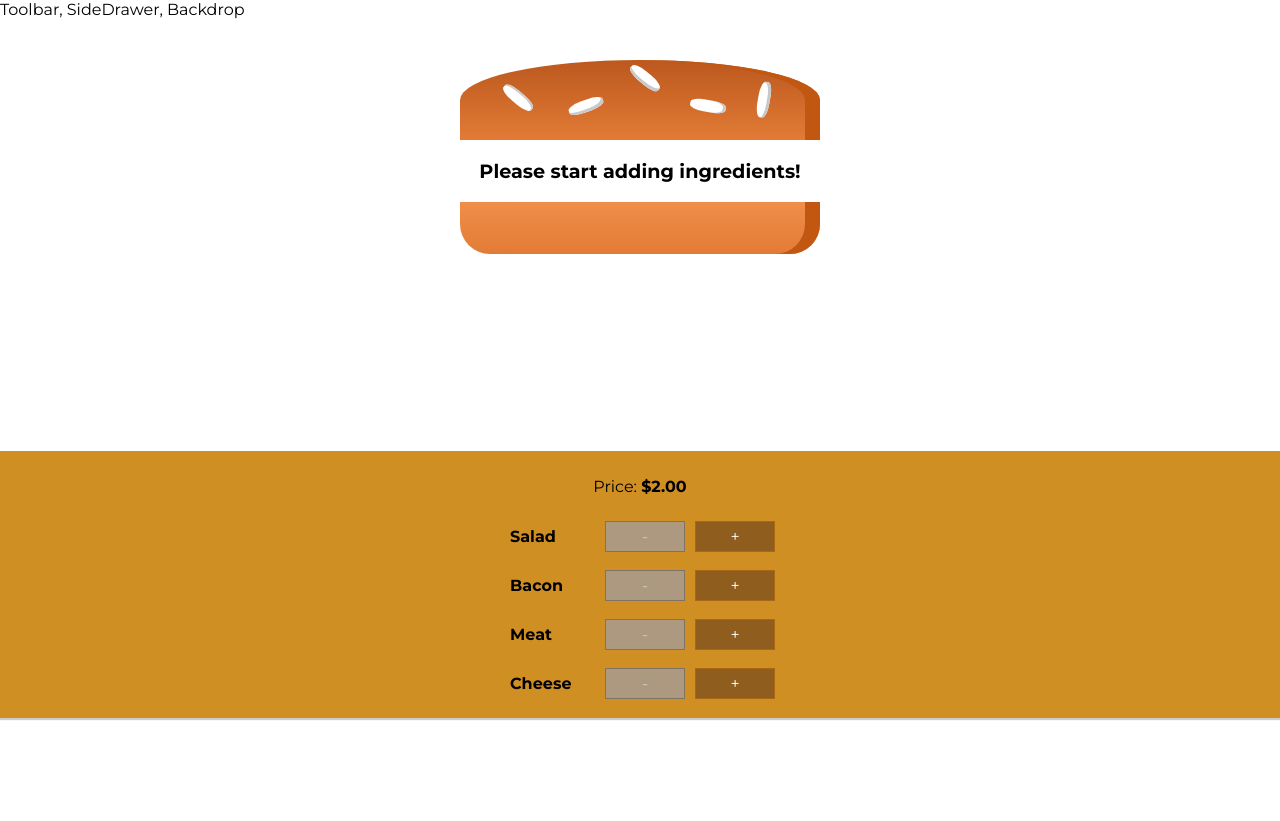
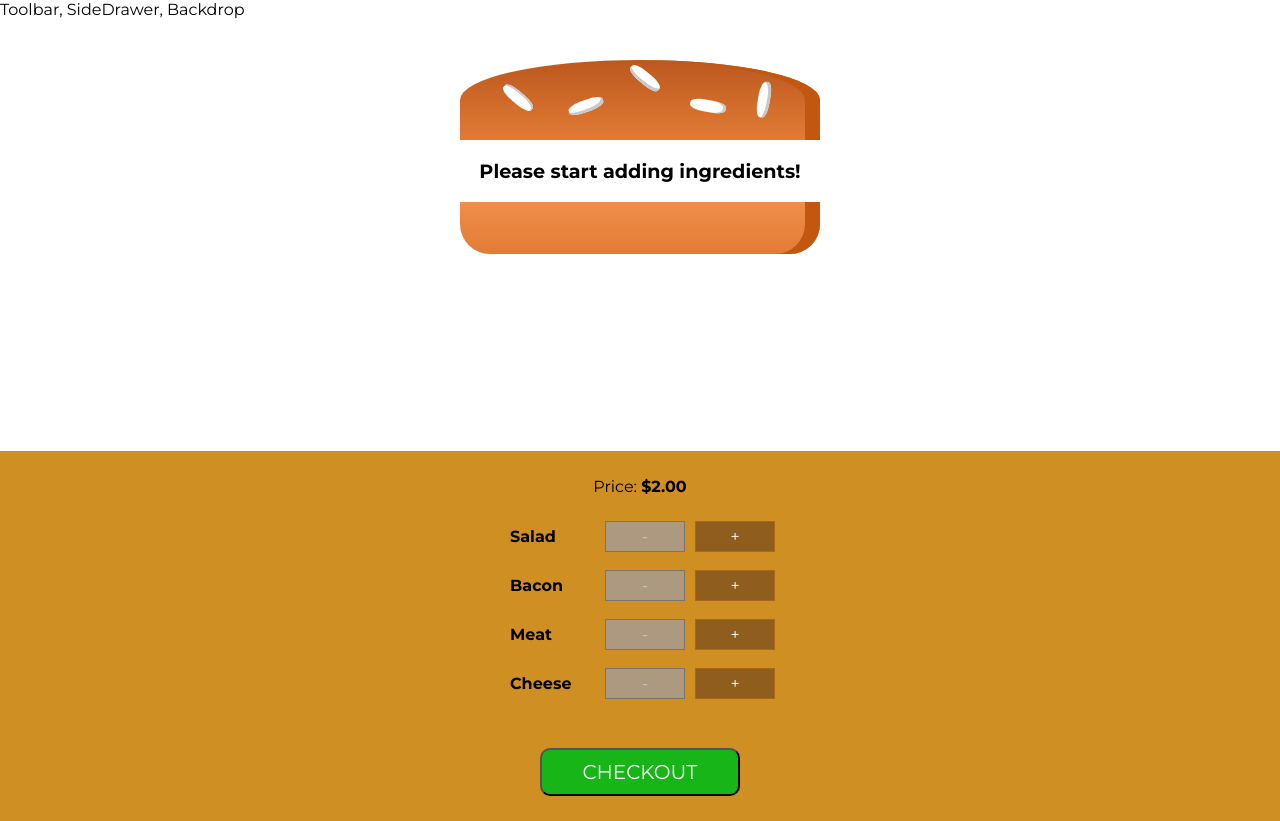
Before and after one commit to deinyefa/burger-builder, a React (Create React App) app: page / in a window 1280 px wide. Before the commit the page ends 800 px from the top, so only its background shows below. Built offline with nearby package versions, Linux system fonts and the light colour scheme.

Commit message:
add and style checkout button

```diff
--- a/src/components/Burger/BuildControls/BuildControls.js
+++ b/src/components/Burger/BuildControls/BuildControls.js
@@ -21,6 +21,7 @@ const buildControls = props => (
         removed={() => props.ingredientRemoved(ctrl.type)}
         disabled={props.disabled[ctrl.type]} />
     ))}
+    <button className={BuildControlsStyles.Checkout}>Checkout</button>
   </div>
 );
 
--- a/src/components/Burger/BuildControls/BuildControls.module.css
+++ b/src/components/Burger/BuildControls/BuildControls.module.css
@@ -8,3 +8,15 @@
   margin: auto;
   padding: 10px 0;
 }
+
+.BuildControls .Checkout {
+  color: white;
+  font: inherit;
+  font-size: 20px;
+  text-transform: uppercase;
+  padding: .5em 2em;
+  margin: 2em auto 15px;
+  background: #17b518;
+  cursor: pointer;
+  border-radius: 10px;
+}
```
